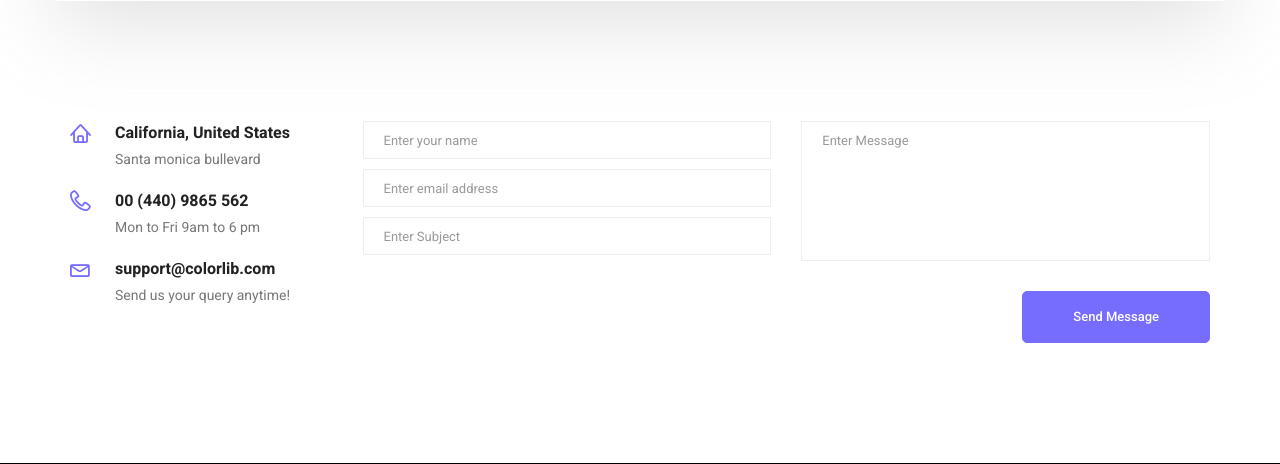
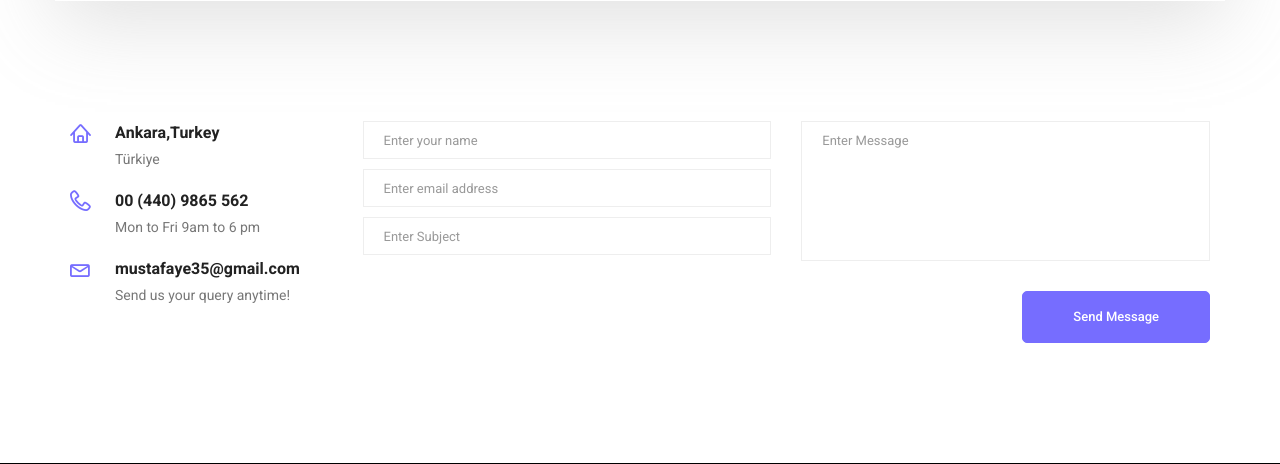
Before and after one commit to yenisehirli/Resume-Training, a Django app: page /contact/contact in a window 1280 px wide. Shown: the part 479-943 px from the top of the page. Run offline with Django 4.2, Linux system fonts and the light colour scheme; data that the repository does not hold is empty; parts of the project's set-up code (start-up, migrations or seed data) failed here and were passed over; some libraries are stand-ins or nearby versions.

Commit message:
refactor : somechanges

```diff
--- a/templates/contact.html
+++ b/templates/contact.html
@@ -36,8 +36,8 @@
                     <div class="contact_info">
                         <div class="info_item">
                             <i class="lnr lnr-home"></i>
-                            <h6>California, United States</h6>
-                            <p>Santa monica bullevard</p>
+                            <h6>Ankara,Turkey</h6>
+                            <p>Türkiye</p>
                         </div>
                         <div class="info_item">
                             <i class="lnr lnr-phone-handset"></i>
@@ -46,7 +46,7 @@
                         </div>
                         <div class="info_item">
                             <i class="lnr lnr-envelope"></i>
-                            <h6><a href="#">support@colorlib.com</a></h6>
+                            <h6><a href="#">mustafaye35@gmail.com</a></h6>
                             <p>Send us your query anytime!</p>
                         </div>
                     </div>
--- a/templates/index.html
+++ b/templates/index.html
@@ -19,10 +19,10 @@
                                 <h4>{{ home_banner_title }}</h4>
                                 <p>{{ home_banner_description }}</p>
                                 <ul class="list basic_info">
-                                    <li><a href="javascript:void(0)"><i class="lnr lnr-calendar-full"></i> 31st December, 1992</a></li>
+                                    <li><a href="javascript:void(0)"><i class="lnr lnr-calendar-full"></i> 11st January, 1999</a></li>
                                     <li><a href="tel:+905554443322"><i class="lnr lnr-phone-handset"></i> +90 (555) 554 5566</a></li>
-                                    <li><a href="mailto:businessplan@donald.com"><i class="lnr lnr-envelope"></i> info@donald</a></li>
-                                    <li><a href="#"><i class="lnr lnr-home"></i> Santa monica bullevard</a></li>
+                                    <li><a href="mailto:businessplan@donald.com"><i class="lnr lnr-envelope"></i> info@example</a></li>
+                                    <li><a href="#"><i class="lnr lnr-home"></i> Turkey </a></li>
                                 </ul>
                                 <ul class="list personal_social">
                                     {% for social in social_medias %}
```
